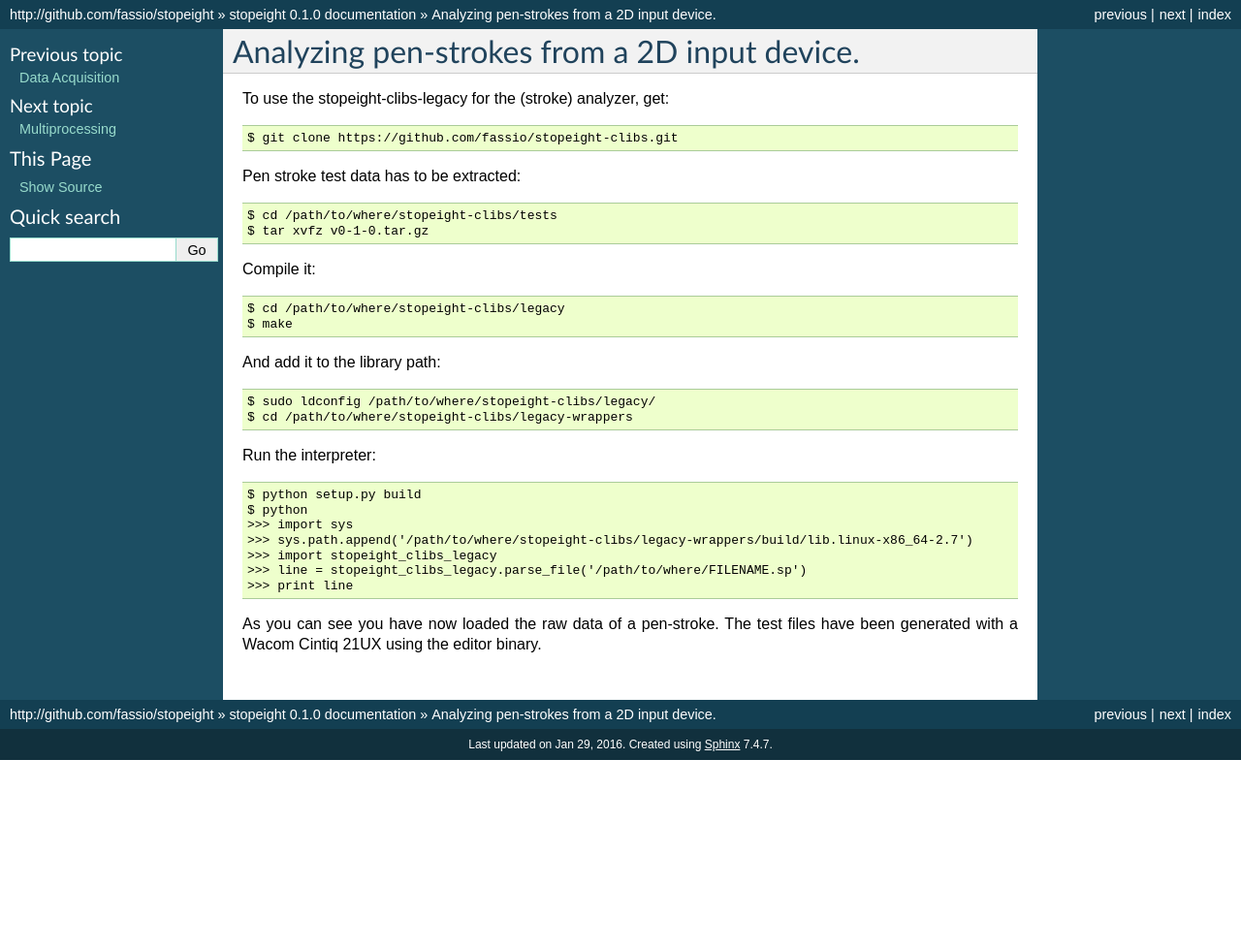
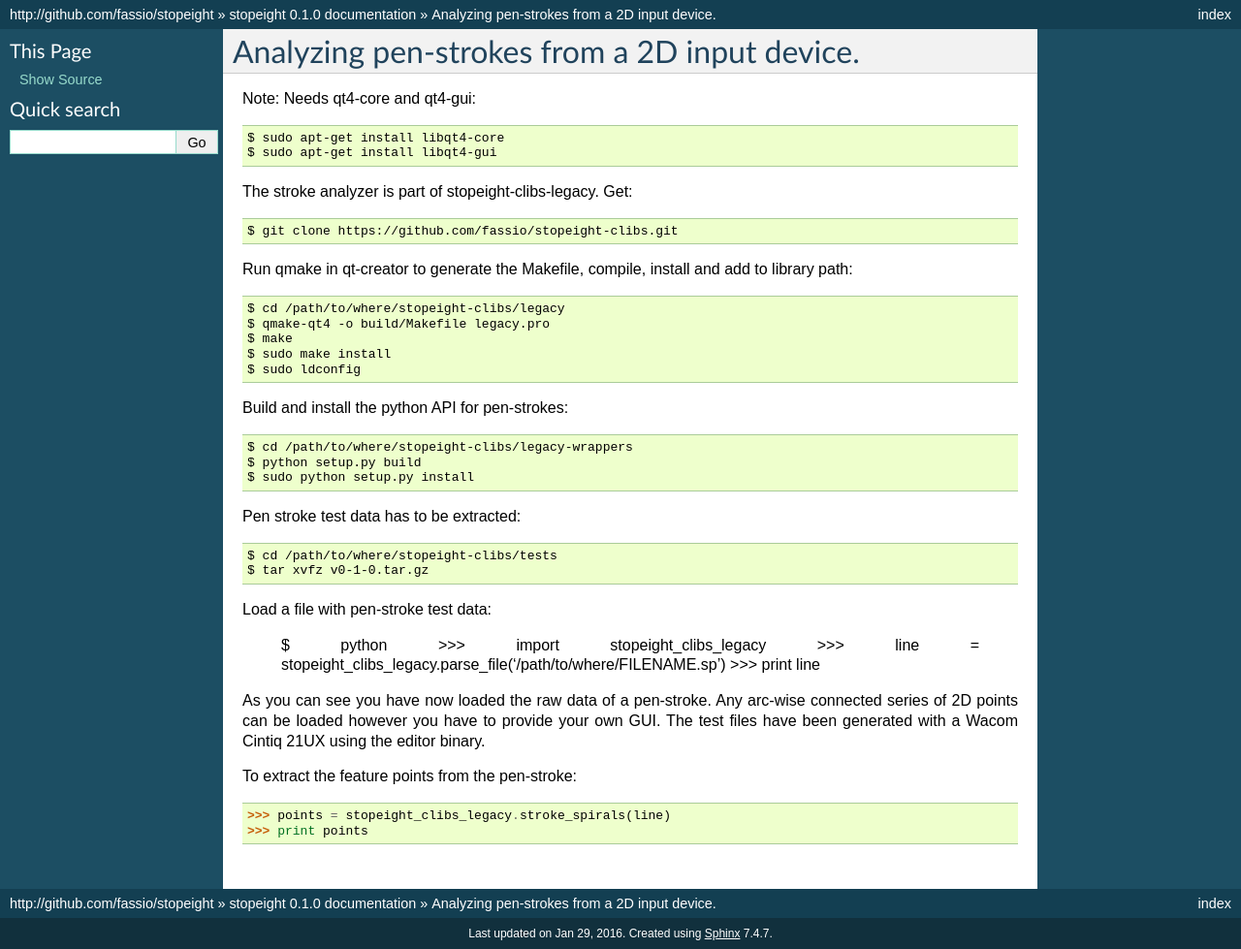
Before and after one commit to specpose/stopeight, a Sphinx documentation site: the page built from doc/stroke-analyzer.txt, in a window 1280 px wide. Shown: the whole page at 97% size. Built offline with Sphinx 7.4.7, drawn with Linux system fonts in a browser that asks for light colours; before the commit the page ends 900 px from its top, so only the background shows below that.

Commit message:
fixing documentation 27

```diff
--- a/doc/stroke-analyzer.txt
+++ b/doc/stroke-analyzer.txt
@@ -1,33 +1,44 @@
 Analyzing pen-strokes from a 2D input device.
 =============================================
 
-To use the stopeight-clibs-legacy for the (stroke) analyzer, get::
+Note: Needs qt4-core and qt4-gui::
+
+    $ sudo apt-get install libqt4-core
+    $ sudo apt-get install libqt4-gui
+
+The stroke analyzer is part of stopeight-clibs-legacy. Get::
 
     $ git clone https://github.com/fassio/stopeight-clibs.git
+
+Run qmake in qt-creator to generate the Makefile, compile, install and add to library path::
+
+    $ cd /path/to/where/stopeight-clibs/legacy
+    $ qmake-qt4 -o build/Makefile legacy.pro
+    $ make
+    $ sudo make install
+    $ sudo ldconfig
+
+Build and install the python API for pen-strokes::
+
+    $ cd /path/to/where/stopeight-clibs/legacy-wrappers
+    $ python setup.py build
+    $ sudo python setup.py install
 
 Pen stroke test data has to be extracted::
 
     $ cd /path/to/where/stopeight-clibs/tests
     $ tar xvfz v0-1-0.tar.gz
 
-Compile it::
+Load a file with pen-stroke test data:
 
-    $ cd /path/to/where/stopeight-clibs/legacy
-    $ make
-
-And add it to the library path::
-
-    $ sudo ldconfig /path/to/where/stopeight-clibs/legacy/
-    $ cd /path/to/where/stopeight-clibs/legacy-wrappers
-
-Run the interpreter::
-
-    $ python setup.py build
     $ python
-    >>> import sys
-    >>> sys.path.append('/path/to/where/stopeight-clibs/legacy-wrappers/build/lib.linux-x86_64-2.7')
     >>> import stopeight_clibs_legacy
     >>> line = stopeight_clibs_legacy.parse_file('/path/to/where/FILENAME.sp')
     >>> print line
 
-As you can see you have now loaded the raw data of a pen-stroke. The test files have been generated with a Wacom Cintiq 21UX using the editor binary.
+As you can see you have now loaded the raw data of a pen-stroke. Any arc-wise connected series of 2D points can be loaded however you have to provide your own GUI. The test files have been generated with a Wacom Cintiq 21UX using the editor binary.
+
+To extract the feature points from the pen-stroke::
+
+    >>> points = stopeight_clibs_legacy.stroke_spirals(line)
+    >>> print points
```
Also changed, not shown: doc/acquisition.txt (+6 -6 lines), doc/index.txt (+4 -5 lines).
